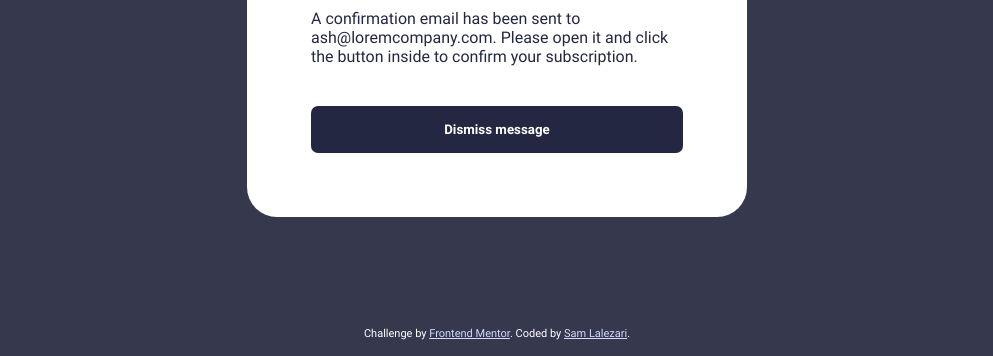
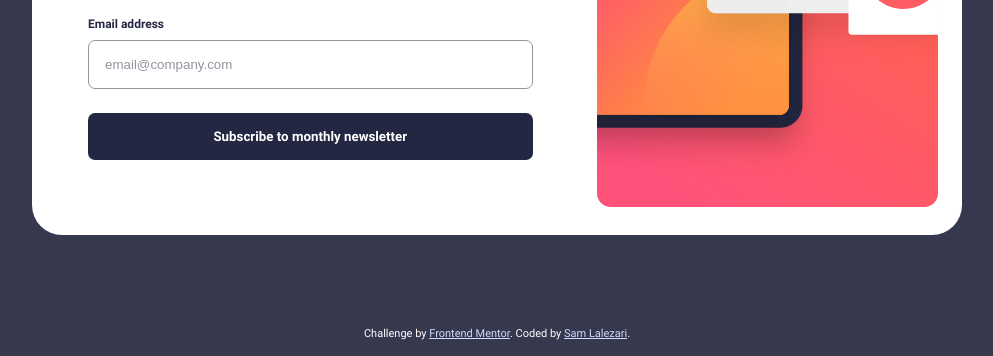
Before and after one commit to lalezaris/frontend-mentor-01-newsletter-sign-up-with-success-message-main, a plain HTML site: page index.html in a window 1280 px wide. Shown: the part 444-800 px from the top of the page, without its empty margins (143-1136 px from the left). Drawn offline with Linux system fonts and the light colour scheme.

Commit message:
added basic form logic to toggle between steps

```diff
--- a/index.html
+++ b/index.html
@@ -18,7 +18,7 @@
 
   <!-- Sign-up form start -->
   <main>
-    <div class="card" data-visible="false">
+    <div class="card" id="signupForm" data-visible="true">
       <div class="card-content">
         <h1>Stay updated!</h1>
 
@@ -33,7 +33,7 @@
 
         </p>
 
-        <form>
+        <form name="newsletter" onsubmit="handleSubmit()">
           <label for="email">Email address</label>
           <input type="email" required id="email" name="email" placeholder="email@company.com" />
 
@@ -51,8 +51,8 @@
 
     <!-- Success message start -->
 
-    <div class="card success" data-visible="true">
-      <img class="success-img" src="assets/images/icon-success.svg" aria-hidden="true"/>
+    <div class="card success" id="successForm" data-visible="false">
+      <img class="success-img" src="assets/images/icon-success.svg" aria-hidden="true" />
       <h1>
         Thanks for subscribing!
       </h1>
@@ -62,7 +62,7 @@
         Please open it and click the button inside to confirm your subscription.
       </p>
 
-      <button type="submit">
+      <button type="button" onclick="handleDismiss()">
         Dismiss message
       </button>
 
@@ -78,4 +78,19 @@
   </footer>
 </body>
 
+<script>
+  function handleSubmit() {
+    event.preventDefault();
+    document.querySelector("#email").value = "";
+    document.querySelector("#signupForm").dataset.visible = false;
+    document.querySelector("#successForm").dataset.visible = true;
+  }
+
+  function handleDismiss() {
+    event.preventDefault();
+    document.querySelector("#signupForm").dataset.visible = true;
+    document.querySelector("#successForm").dataset.visible = false;
+  }
+</script>
+
 </html>
```
